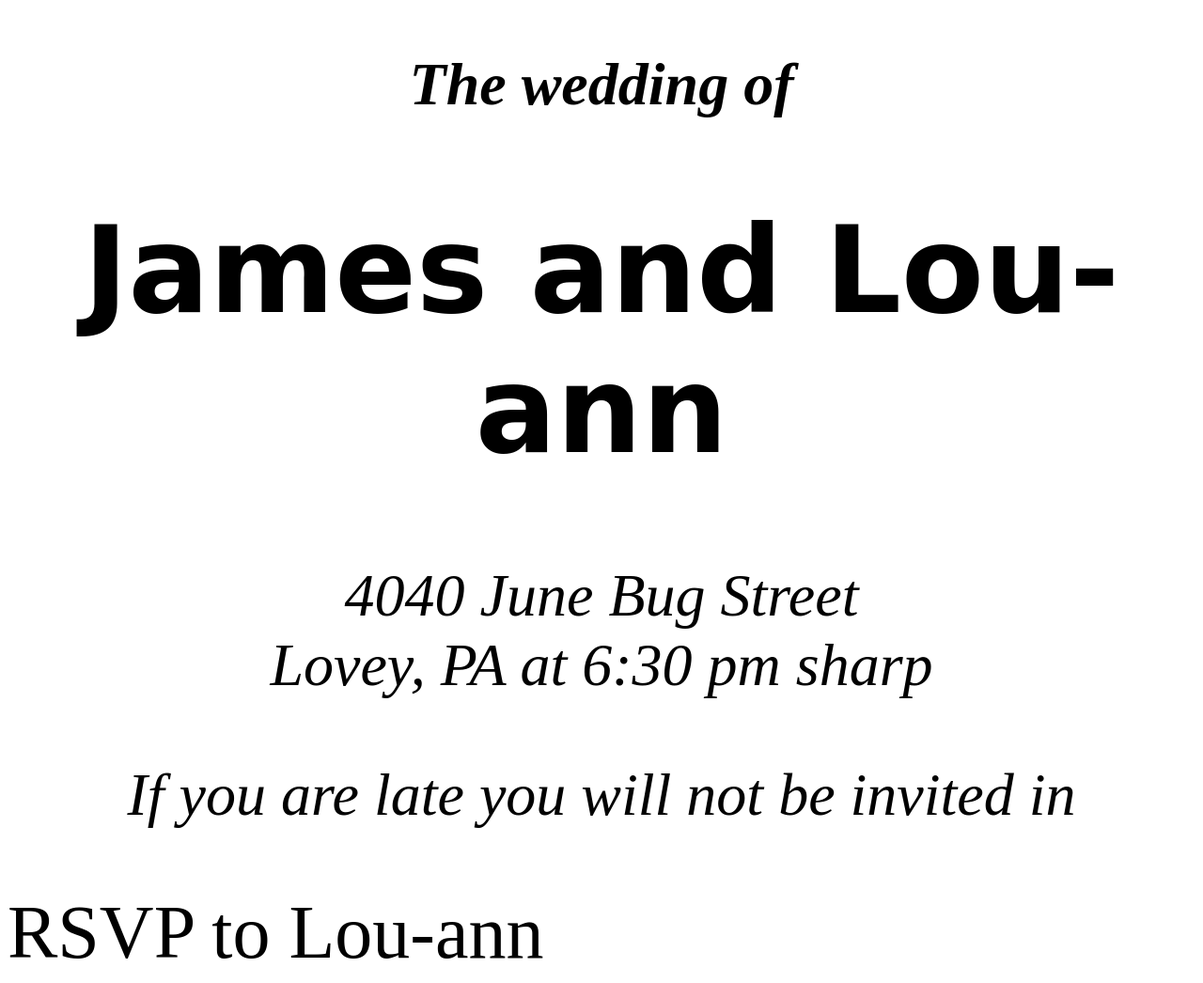
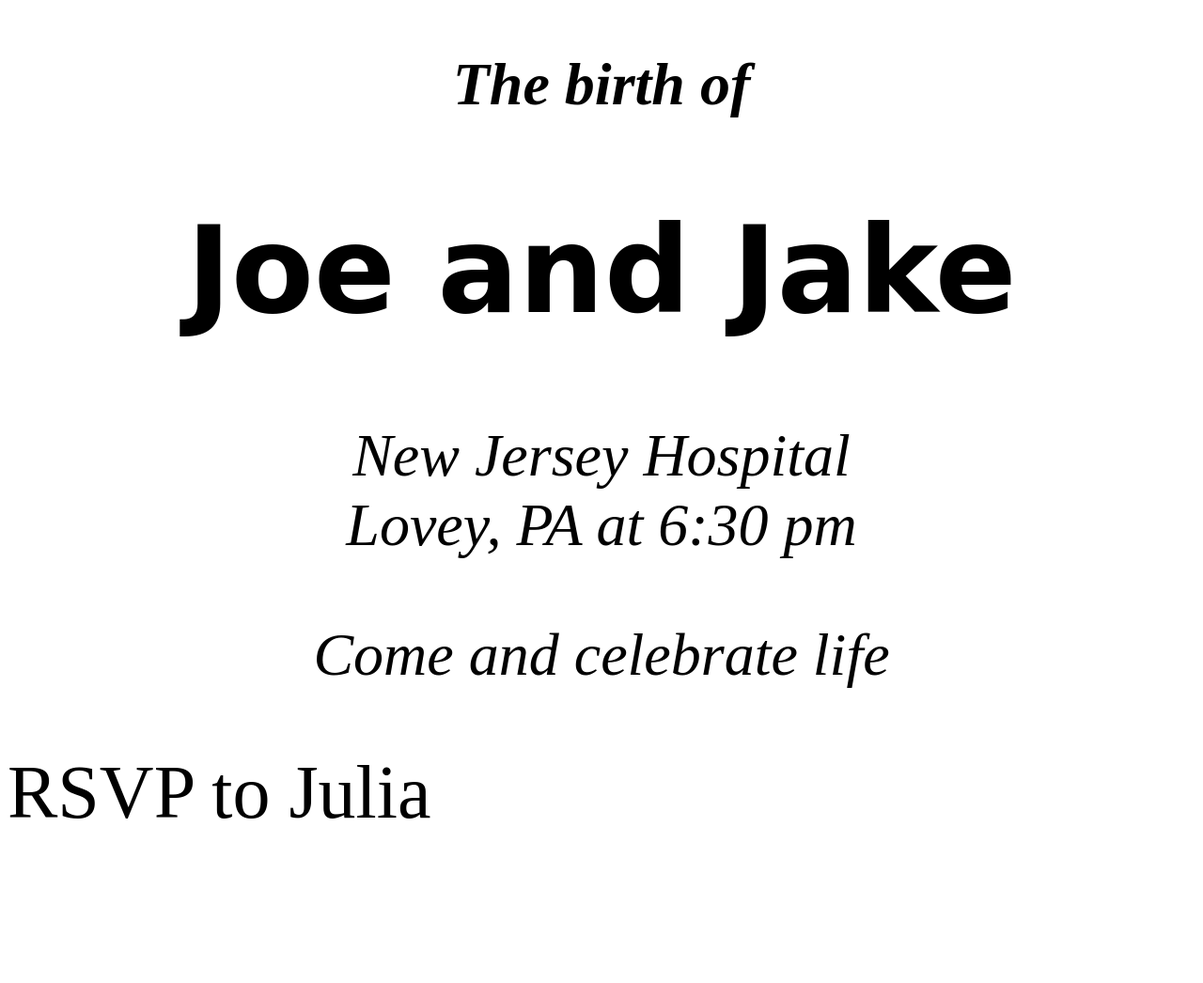
Before and after one commit to jzgeno/projetcs, a plain HTML site: page uneit 4/cba/index.html in a window 1280 px wide. Shown: the whole page at 94% size. After the commit the page ends 897 px from the top, so only its background shows below. Drawn offline with Linux system fonts and the light colour scheme.

Commit message:
Update index.html

```diff
--- a/uneit 4/cba/index.html
+++ b/uneit 4/cba/index.html
@@ -27,10 +27,10 @@
   </head>
 
   <body>
-    <h2 style="text-align:center">The wedding of </h2>
-    <h1 style="text-align:center">James and Lou-ann</h1>
-    <p style="text-align:center"> 4040 June Bug Street<br> Lovey, PA at 6:30 pm sharp</p>
-    <p style="text-align:center"> If you are late you will not be invited in</p>
-    <p2 style="text-align:center">RSVP to Lou-ann</p2>
+    <h2 style="text-align:center">The birth of </h2>
+    <h1 style="text-align:center">Joe and Jake</h1>
+    <p style="text-align:center"> New Jersey Hospital<br> Lovey, PA at 6:30 pm</p>
+    <p style="text-align:center"> Come and celebrate life</p>
+    <p2 style="text-align:center">RSVP to Julia</p2>
   </body>
 </html>
```
